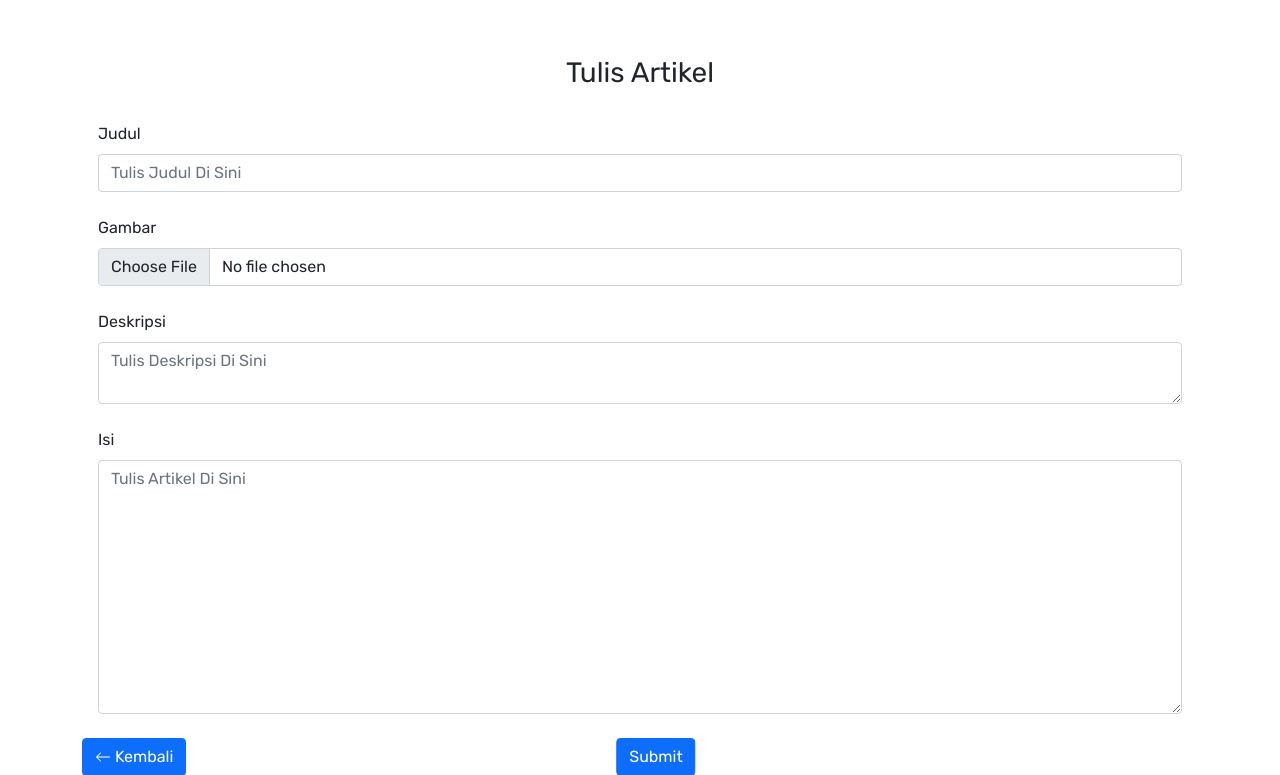
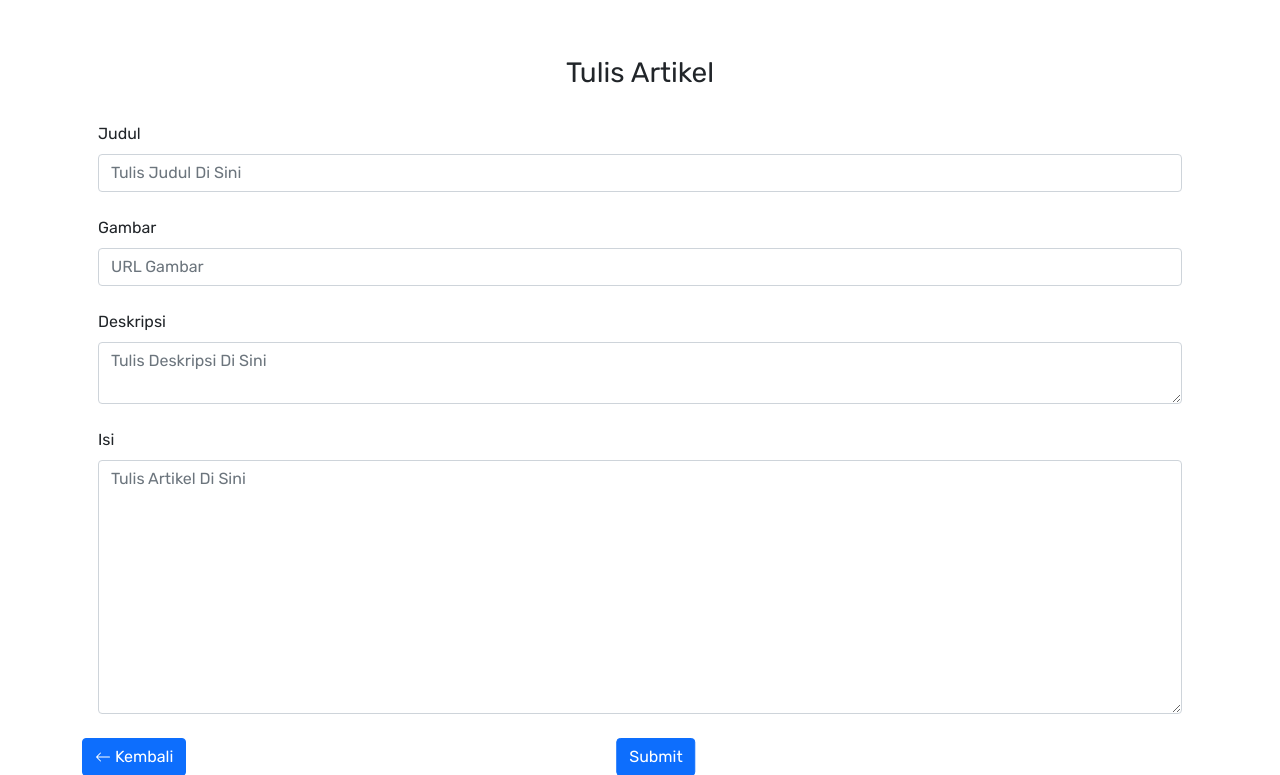
Before and after one commit to ihsanalfarisi/pbp-b07, a Django app: page /artikel/add in a window 1280 px wide. Shown: the part 72-847 px from the top of the page. Run offline with Django 3.2, Linux system fonts and the light colour scheme; the visitor is signed in with stand-in values (Sample User, id 1); some libraries are stand-ins or nearby versions.

Commit message:
change model

```diff
--- a/artikel_page/models.py
+++ b/artikel_page/models.py
@@ -5,8 +5,9 @@ from django.conf import settings
 # Create your models here.
 class Artikel(models.Model):
     judul = models.CharField(max_length=150)
-    gambar = models.ImageField(upload_to='images/', default='static/image/default.jpg', blank=True)
+    # gambar = models.ImageField(upload_to='images/', default='static/image/default.jpg', blank=True)
+    gambar = models.TextField()
     isi = models.TextField()
-    deskripsi = models.CharField(max_length=250) #ini bisa ditaro di views buat pengaturannya
+    deskripsi = models.CharField(max_length=500)
     penulis = models.CharField(max_length=30, default=AnonymousUser)
     date_published = models.DateField(auto_now_add=True)
--- a/artikel_page/static/js/artikel.js
+++ b/artikel_page/static/js/artikel.js
@@ -14,7 +14,7 @@ $(document).ready(function(){
             $("#article").append(`
             <div class="card bg-light">
                 <div class="view overlay hm-yellow-slight">
-                  <img src="/media/${hasil[latest].fields.gambar}" style="width: 1043px; height: 350px" class="card-img opacity-25" alt="...">
+                  <img src="${hasil[latest].fields.gambar}" style="width: 1043px; height: 350px" class="card-img opacity-25" alt="...">
                   <div class="card-img-overlay text-center">
                     <br>
                     <h3 class="display-6">${hasil[latest].fields.judul}</h3>
@@ -33,7 +33,7 @@ $(document).ready(function(){
               <div class="col-md-6">
               <div class="card" style="width: 32rem;">
                 <div class="view overlay hm-yellow-slight">
-                  <img src="/media/${hasil[i].fields.gambar}" style="width: 510px; height: 300px" class="card-img-top" alt="...">
+                  <img src="${hasil[i].fields.gambar}" style="width: 510px; height: 300px" class="card-img-top" alt="...">
                   <div class="card-body">
                     <h5 class="card-title mb-0">${hasil[i].fields.judul}</h5>
                     <p class="mb-1 text-muted">${hasil[latest].fields.date_published}</p>
--- a/artikel_page/templates/artikel_detail.html
+++ b/artikel_page/templates/artikel_detail.html
@@ -20,7 +20,7 @@
   <main id="article" class="container py-4 px-5">
     <div class="text-center">
 
-      <img src="/media/{{artikel_detail.gambar}}" id="artikel-gambar" class="img-fluid rounded bg-image hover-zoom" style="width: 1000px; height: 500px" alt="...">
+      <img src="{{artikel_detail.gambar}}" id="artikel-gambar" class="img-fluid rounded bg-image hover-zoom" style="width: 1000px; height: 500px" alt="...">
 
     </div>
     <div class="border-bottom">
--- a/artikel_page/templates/artikel_form.html
+++ b/artikel_page/templates/artikel_form.html
@@ -13,12 +13,12 @@
         <br>
         <div class="ms-3 col-11,5 me-3">
           <label class="form-label">Judul</label>
-          <input type="text" class="form-control" name="judul" placeholder="Tulis Judul Di Sini" maxlength="30">
+          <input type="text" class="form-control" name="judul" placeholder="Tulis Judul Di Sini">
         </div>
         <br>
         <div class="ms-3 col-11,5 me-3">
-          <label for="formFile" class="form-label">Gambar</label>
-          <input class="form-control" type="file" name="gambar" id="gambar">
+          <label class="form-label">Gambar</label>
+          <input class="form-control" type="text" name="gambar" placeholder="URL Gambar">
         </div>
         <br>
         <div class="ms-3 col-11,5 me-3">
--- a/requirements.txt
+++ b/requirements.txt
@@ -10,3 +10,4 @@ django-crispy-forms>=1.13.0
 Pillow>=8.3.2
 dropbox==11.22.0
 django-storages==1.12.2
+django-dropbox-storage==0.4.1
```
Also changed, not shown: project_name/settings.py (+9 -0 lines), artikel_page/migrations/0018_alter_artikel_deskripsi.py (added), artikel_page/migrations/0019_alter_artikel_gambar.py (added).
